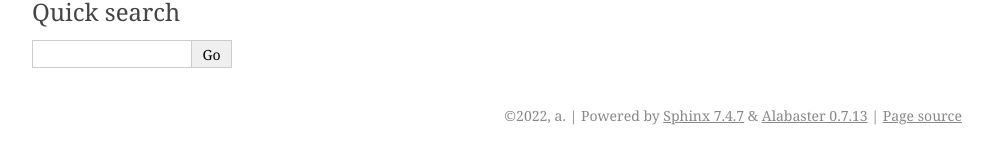
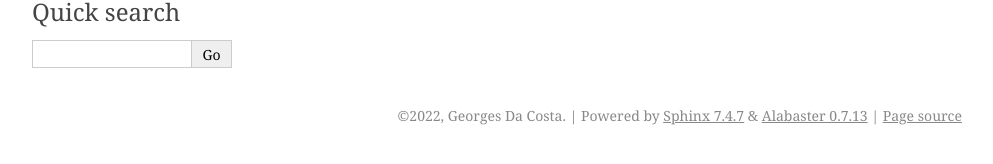
Before and after one commit to georges-da-costa/expetator, a Sphinx documentation site: the page built from docs/index.rst, in a window 1280 px wide. Shown: the part 250-414 px from the top of the page, without its empty margins (148-1141 px from the left). Built offline with Sphinx 7.4.7, drawn with Linux system fonts in a browser that asks for light colours.

Commit message:
Updates the name for RTD

```diff
--- a/docs/conf.py
+++ b/docs/conf.py
@@ -16,12 +16,12 @@ sys.path.insert(0, os.path.abspath('../'))
 
 # -- Project information -----------------------------------------------------
 
-project = 'a'
-copyright = '2022, a'
-author = 'a'
+project = 'Expetator'
+copyright = '2022, Georges Da Costa'
+author = 'Georges Da Costa'
 
 # The full version, including alpha/beta/rc tags
-release = 'a'
+release = '1.0.0'
 
 
 # -- General configuration ---------------------------------------------------
```
